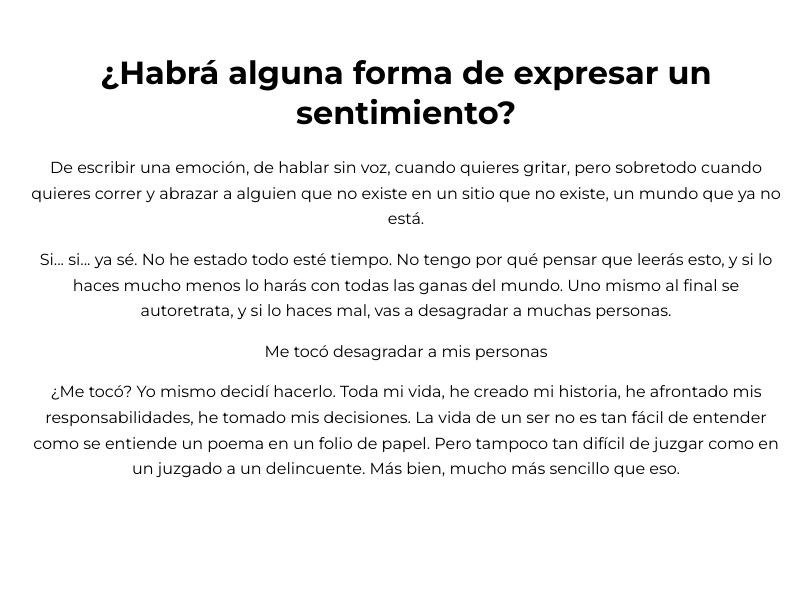
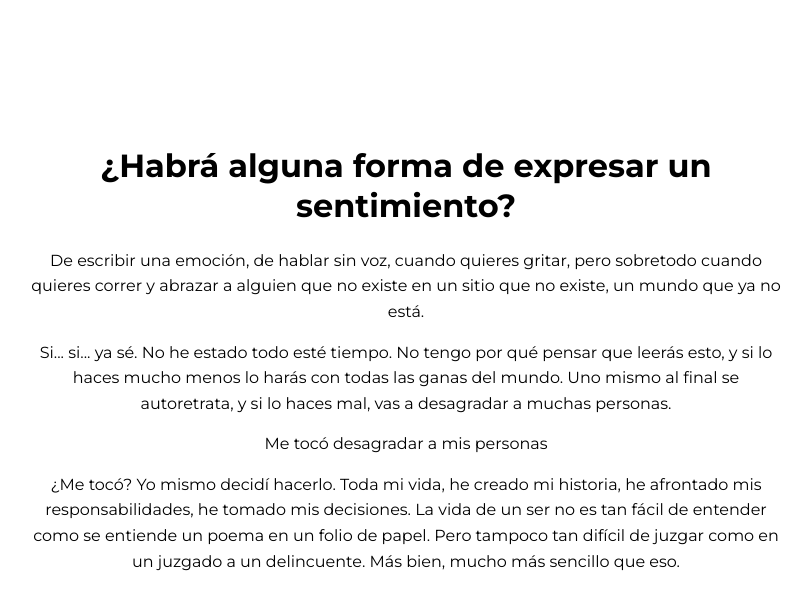
Before and after one commit to ivrequenajerez/ian-escritos, a plain HTML site: page index.html in a window 1280 px wide. Shown: the part 125-734 px from the top of the page, without its empty margins (234-1045 px from the left). Drawn offline with Linux system fonts and the light colour scheme.

```diff
--- a/styles.css
+++ b/styles.css
@@ -19,6 +19,7 @@
     max-width: 800px;
     text-align: center;
     padding: 20px;
+    padding-top: 205px;
 }
 
 h1 {
```
